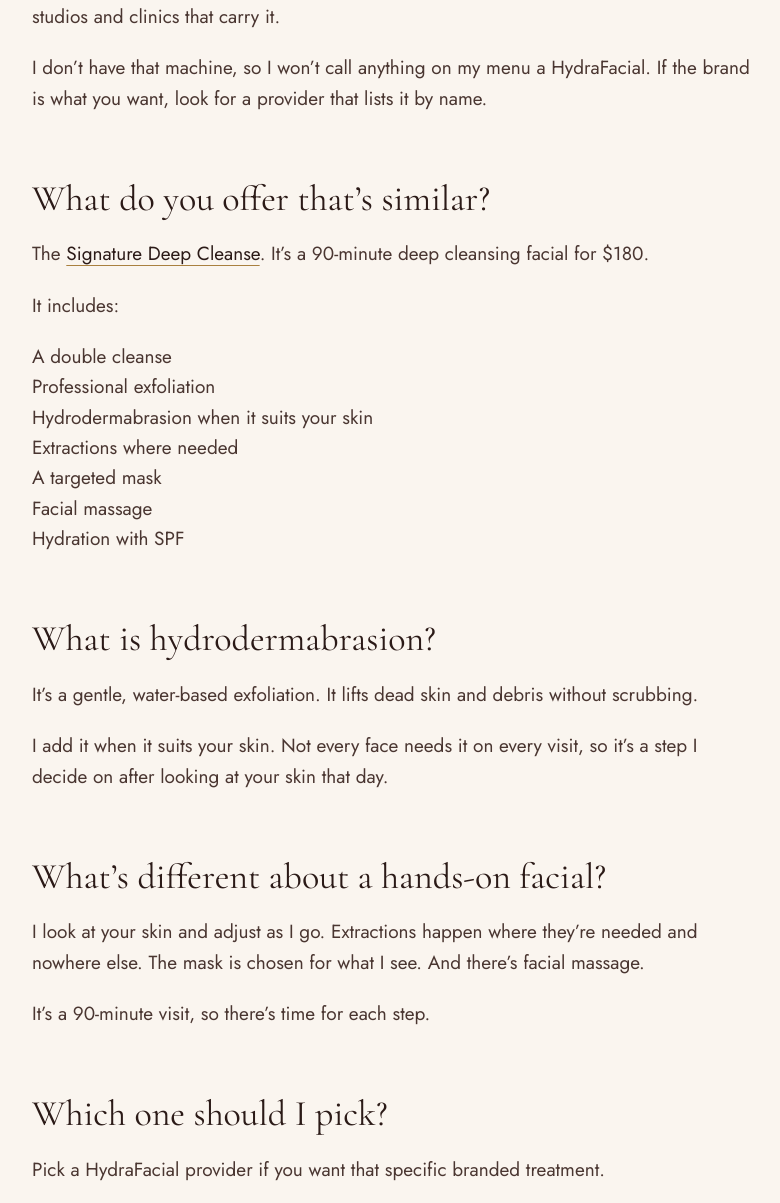
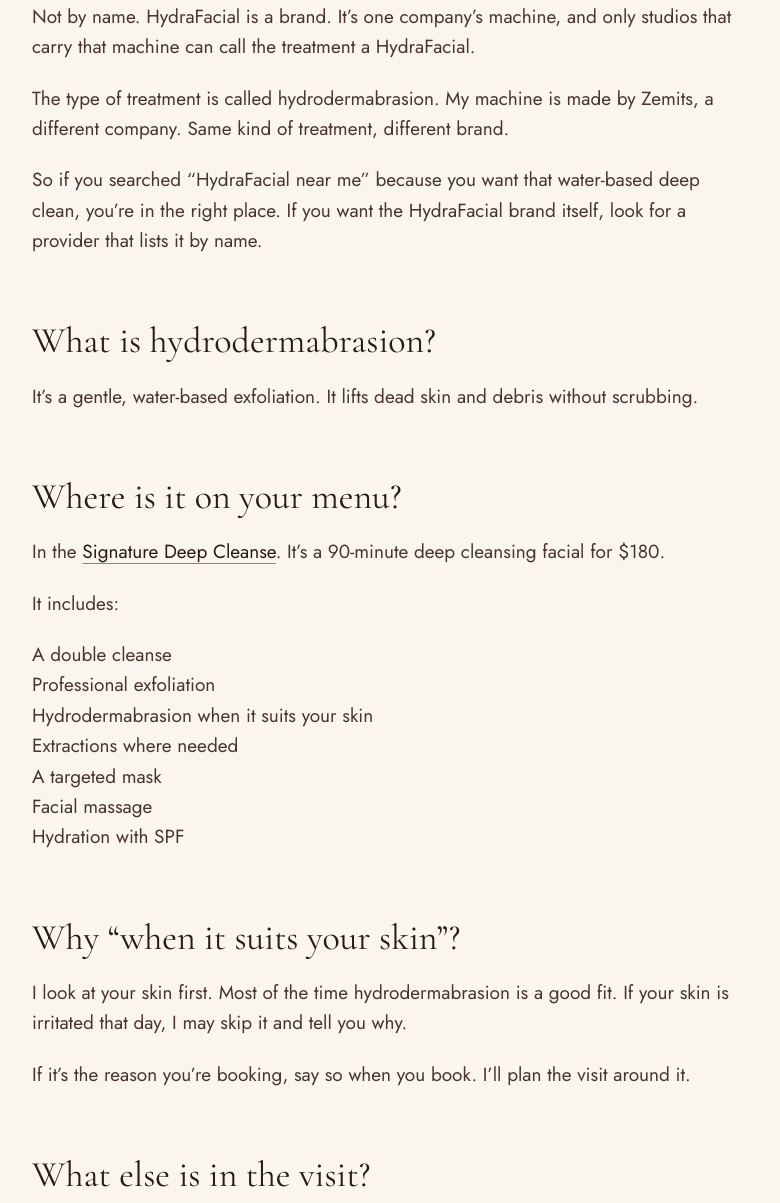
Before and after one commit to tomireil/goldenstateglam, an Astro site: page /blog/hydrafacial-or-deep-cleansing-facial in a window 1280 px wide. Shown: the part 771-1974 px from the top of the page, without its empty margins (188-968 px from the left). Built offline with nearby package versions, Linux system fonts and the light colour scheme; Astro itself is replaced by a stand-in of ours.

Commit message:
HydraFacial post: studio offers hydrodermabrasion with a Zemits machine
Co-Authored-By: Claude Fable 5.2 <noreply@anthropic.com>
Claude-Session: https://claude.ai/code/session_01W6p29QfBb2jUFEhLSRr2fP

```diff
--- a/src/content/blog/hydrafacial-or-deep-cleansing-facial.md
+++ b/src/content/blog/hydrafacial-or-deep-cleansing-facial.md
@@ -1,22 +1,28 @@
 ---
-title: "HydraFacial or a Deep Cleansing Facial? How They Differ"
-description: "Looking for a HydraFacial near Fair Oaks? Golden State Glam doesn't offer the HydraFacial brand. Here's what the Signature Deep Cleanse does instead."
+title: "Looking for a HydraFacial in Fair Oaks? Read This First"
+description: "Golden State Glam in Fair Oaks offers hydrodermabrasion with a Zemits machine, the same kind of treatment as a HydraFacial, inside the Signature Deep Cleanse."
 pubDate: 2026-11-28
 updatedDate: 2026-11-28
 image: facialMask
 ---
 
-I don't offer HydraFacial at my Fair Oaks studio. If you're after clean pores and smoother skin, the closest thing on my menu is the Signature Deep Cleanse. Here's how to decide if that works for you.
+Yes, I offer this kind of facial at my Fair Oaks studio. I use a Zemits hydrodermabrasion machine, and it's part of my Signature Deep Cleanse. It isn't the HydraFacial brand, so here's what that means for you.
 
-## What is a HydraFacial?
+## Is it a HydraFacial?
 
-HydraFacial is a brand name. It's a treatment done with that company's own machine, at studios and clinics that carry it.
+Not by name. HydraFacial is a brand. It's one company's machine, and only studios that carry that machine can call the treatment a HydraFacial.
 
-I don't have that machine, so I won't call anything on my menu a HydraFacial. If the brand is what you want, look for a provider that lists it by name.
+The type of treatment is called hydrodermabrasion. My machine is made by Zemits, a different company. Same kind of treatment, different brand.
 
-## What do you offer that's similar?
+So if you searched "HydraFacial near me" because you want that water-based deep clean, you're in the right place. If you want the HydraFacial brand itself, look for a provider that lists it by name.
 
-The [Signature Deep Cleanse](/services/signature-deep-cleanse/). It's a 90-minute deep cleansing facial for $180.
+## What is hydrodermabrasion?
+
+It's a gentle, water-based exfoliation. It lifts dead skin and debris without scrubbing.
+
+## Where is it on your menu?
+
+In the [Signature Deep Cleanse](/services/signature-deep-cleanse/). It's a 90-minute deep cleansing facial for $180.
 
 It includes:
 
@@ -28,27 +34,25 @@ It includes:
 - Facial massage
 - Hydration with SPF
 
-## What is hydrodermabrasion?
+## Why "when it suits your skin"?
 
-It's a gentle, water-based exfoliation. It lifts dead skin and debris without scrubbing.
+I look at your skin first. Most of the time hydrodermabrasion is a good fit. If your skin is irritated that day, I may skip it and tell you why.
 
-I add it when it suits your skin. Not every face needs it on every visit, so it's a step I decide on after looking at your skin that day.
+If it's the reason you're booking, say so when you book. I'll plan the visit around it.
 
-## What's different about a hands-on facial?
+## What else is in the visit?
 
-I look at your skin and adjust as I go. Extractions happen where they're needed and nowhere else. The mask is chosen for what I see. And there's facial massage.
+More than the machine. Extractions happen where they're needed and nowhere else. The mask is chosen for what I see. And there's facial massage.
 
 It's a 90-minute visit, so there's time for each step.
 
-## Which one should I pick?
+## Who is it best for?
 
-Pick a HydraFacial provider if you want that specific branded treatment.
-
-Pick the Signature Deep Cleanse if what you want is the result: clogged pores cleared, blackheads out, and skin that looks smoother. It's best for clogged pores, blackheads, oily skin and uneven texture.
+Clogged pores, blackheads, oily skin and uneven texture.
 
 If hydration is your real goal and your pores are fine, look at the [Korean Glass Skin Facial](/services/korean-glass-skin/) instead. It layers hydrating serums and uses nothing harsh.
 
-## What should I know before a deep cleansing facial?
+## What should I know before I come?
 
 - Skip retinol and exfoliating acids for three days before your visit.
 - Slight redness after extractions is normal. It usually fades within a few hours.
--- a/src/data/facials.ts
+++ b/src/data/facials.ts
@@ -137,6 +137,10 @@ export const services: Service[] = [
   {
     slug: 'signature-deep-cleanse',
     questions: [
+      {
+        q: 'Do you offer HydraFacial?',
+        a: 'I offer hydrodermabrasion with a Zemits machine. It’s the same kind of water-based treatment as a HydraFacial, from a different brand. It’s part of this facial when it suits your skin.',
+      },
       { q: 'How often should I get a deep cleansing facial?', a: 'Most clients come back every four to six weeks.' },
       { q: 'Will my skin be red after extractions?', a: 'Slight redness after extractions is normal. It usually fades within a few hours.' },
     ],
```
